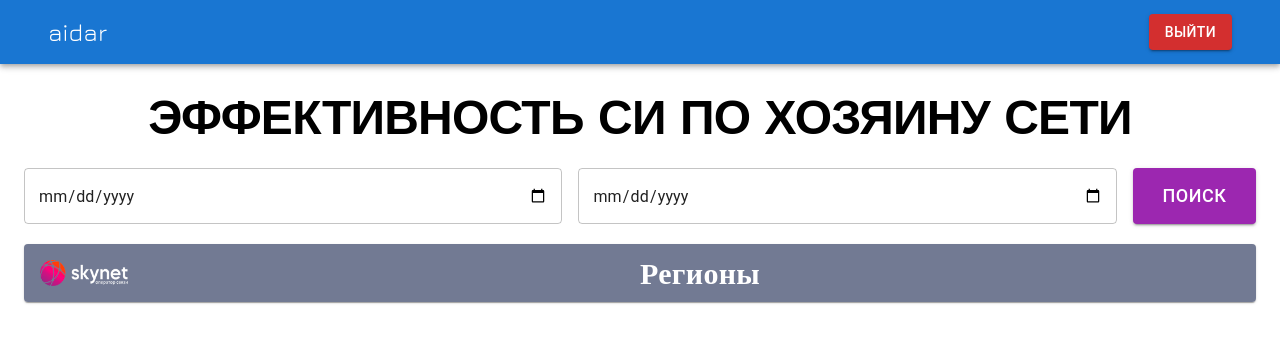
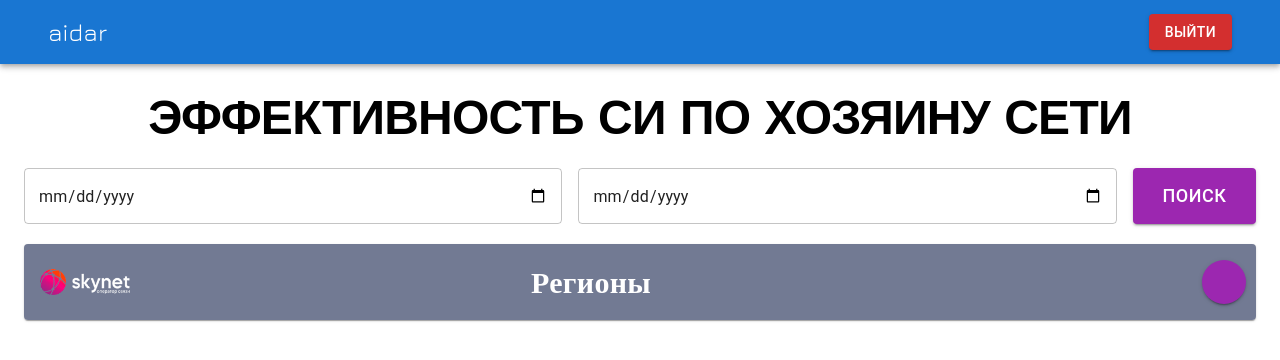
Before and after one commit to AidarToktobekov/efficiencyTable, a React (Vite) app: page / in a window 1280 px wide. Shown: the top 360 px of the page. Built offline with nearby package versions, Linux system fonts and the light colour scheme.

Commit message:
Added button for setting table cells

```diff
--- a/src/Containers/Efficiency/Efficiency.jsx
+++ b/src/Containers/Efficiency/Efficiency.jsx
@@ -23,11 +23,13 @@ import KeyboardArrowDownIcon from '@mui/icons-material/KeyboardArrowDown';
 import KeyboardArrowUpIcon from '@mui/icons-material/KeyboardArrowUp';
 import Logo from "../../../public/logo.png";
 import EfficiencyTableItem from "../../Components/EfficiencyTableItem/EfficiencyTableItem.jsx";
+import SettingsIcon from '@mui/icons-material/Settings';
 
 const Efficiency = ()=>{
 
     const dispatch = useAppDispatch();
     const {regionEfficiency, regionEfficiencyLoading, regionEfficiencyError} = useAppSelector(state => state.efficiency);
+    const [hovered, setHovered] = useState(false);
 
     const [dates, setDates] = useState({
         createdAt: null,
@@ -107,25 +109,82 @@ const Efficiency = ()=>{
                                         textAlign: 'center'
                                     }
                                 }}>
-                                    <TableCell sx={{
-                                        display: 'flex',
-                                        justifyContent: 'center',
-                                        width: '120px',
-                                        height: '100%',
-                                    }}>
+                                    <TableCell
+                                        sx={{
+                                            width: '120px',
+                                            height: '100%',
+                                        }}
+                                    >
                                         <Grid
                                             container
                                             alignItems="center"
                                             justifyContent="center"
-                                            sx={{ height: '100%', maxWidth: '90px', width: '100%'}}
+                                            sx={{
+                                                height: '100%',
+                                                maxWidth: '90px',
+                                                width: '100%',
+                                            }}
                                         >
-                                            <img src={Logo} style={{ maxWidth: '100%', height: 'auto' }} alt="logo" />
+                                            <img
+                                                src={Logo}
+                                                alt="logo"
+                                                style={{ display: "block", width: '90px', height: 'auto' }}
+                                            />
                                         </Grid>
                                     </TableCell>
                                     <TableCell colSpan={2} sx={{ width: '100%' }}>
                                         Регионы
                                     </TableCell>
-
+                                    <TableCell sx={{
+                                        minWidth: '220px',
+                                        p: '16px 10px',
+                                    }}>
+                                        <Grid sx={{
+                                            ml: 'auto'
+                                        }}>
+                                            <Button
+                                                size="large"
+                                                aria-label="account of current user"
+                                                aria-controls="menu-appbar"
+                                                aria-haspopup="true"
+                                                // onClick={handleMenu}
+                                                color="secondary"
+                                                variant={"contained"}
+                                                onMouseEnter={()=>setHovered(true)}
+                                                onMouseLeave={()=>setHovered(false)}
+                                                sx={{
+                                                    width: hovered ? "100%" : '44px',
+                                                    height: '44px',
+                                                    minWidth: '0',
+                                                    p: "10px",
+                                                    borderRadius: '22px',
+                                                    position: 'relative',
+                                                    overflow: 'hidden',
+                                                    display: 'flex',
+                                                    alignItems: 'center',
+                                                    transition: 'width 200ms ease',
+                                                    marginLeft: 'auto',
+                                                    gap: '5px',
+                                                    '&:not(:hover)': {
+                                                        transitionDelay: '200ms',
+                                                    },
+                                                }}
+                                            >
+                                                <Typography sx={{
+                                                    color: hovered ? "inherit" : 'transparent',
+                                                    transition: '200ms',
+                                                    textWrap: 'nowrap',
+                                                    transitionDelay: hovered ? "0ms" : '200ms'
+                                                }}>
+                                                    Настроить поля
+                                                </Typography>
+                                                <SettingsIcon sx={{
+                                                    position: 'sticky',
+                                                    right: '0',
+                                                }}/>
+                                            </Button>
+                                            </Grid>
+                                    </TableCell>
                                 </TableRow>
                             </TableHead>
                             <TableBody>
```
